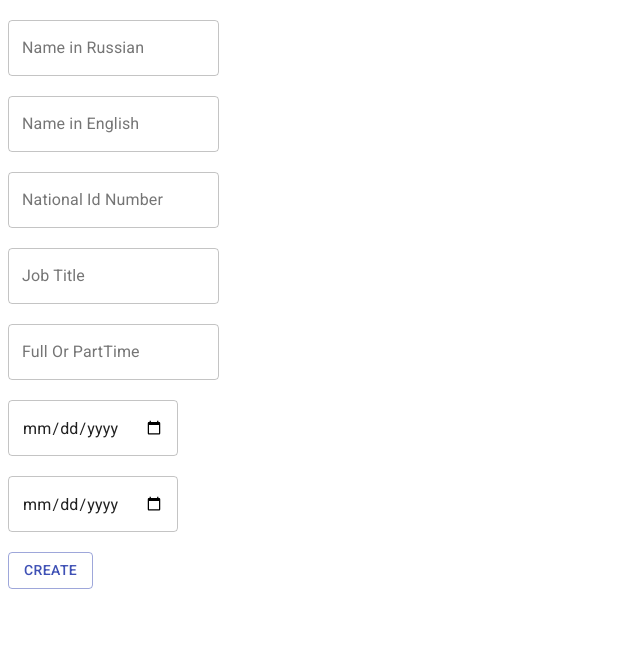
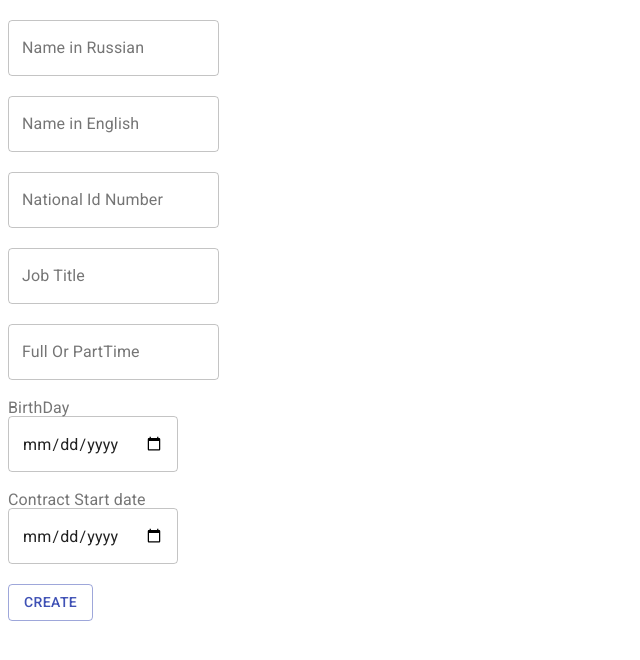
Before and after one commit to DaryaLukashik/HRSystem, a React (Vite) app: page /new-employee in a window 1280 px wide. Shown: the top 660 px of the page, without its empty margins (0-640 px from the left). Built offline with nearby package versions, Linux system fonts and the light colour scheme.

Commit message:
Added label for fields with date

```diff
--- a/src/EmployeeCreation.tsx
+++ b/src/EmployeeCreation.tsx
@@ -5,6 +5,7 @@ import { createEmployee } from './emloyeeList';
 import styled from 'styled-components';
 import TextField from '@material-ui/core/TextField';
 import Button from '@material-ui/core/Button';
+import { InputLabel } from '@material-ui/core';
 
 export function EmployeeCreation() {
 
@@ -74,6 +75,7 @@ export function EmployeeCreation() {
                 onChange={e => setFullOrPartTime(e.target.value)} />
         </FormElement>
         <FormElement>
+            <InputLabel>BirthDay</InputLabel>
             <TextField
                 type="date"
                 variant="outlined"
@@ -81,6 +83,7 @@ export function EmployeeCreation() {
                 onChange={e => setBirthDay(e.target.value)} />
         </FormElement>
         <FormElement>
+        <InputLabel>Contract Start date</InputLabel>
             <TextField
                 type="date"
                 variant="outlined"
```
